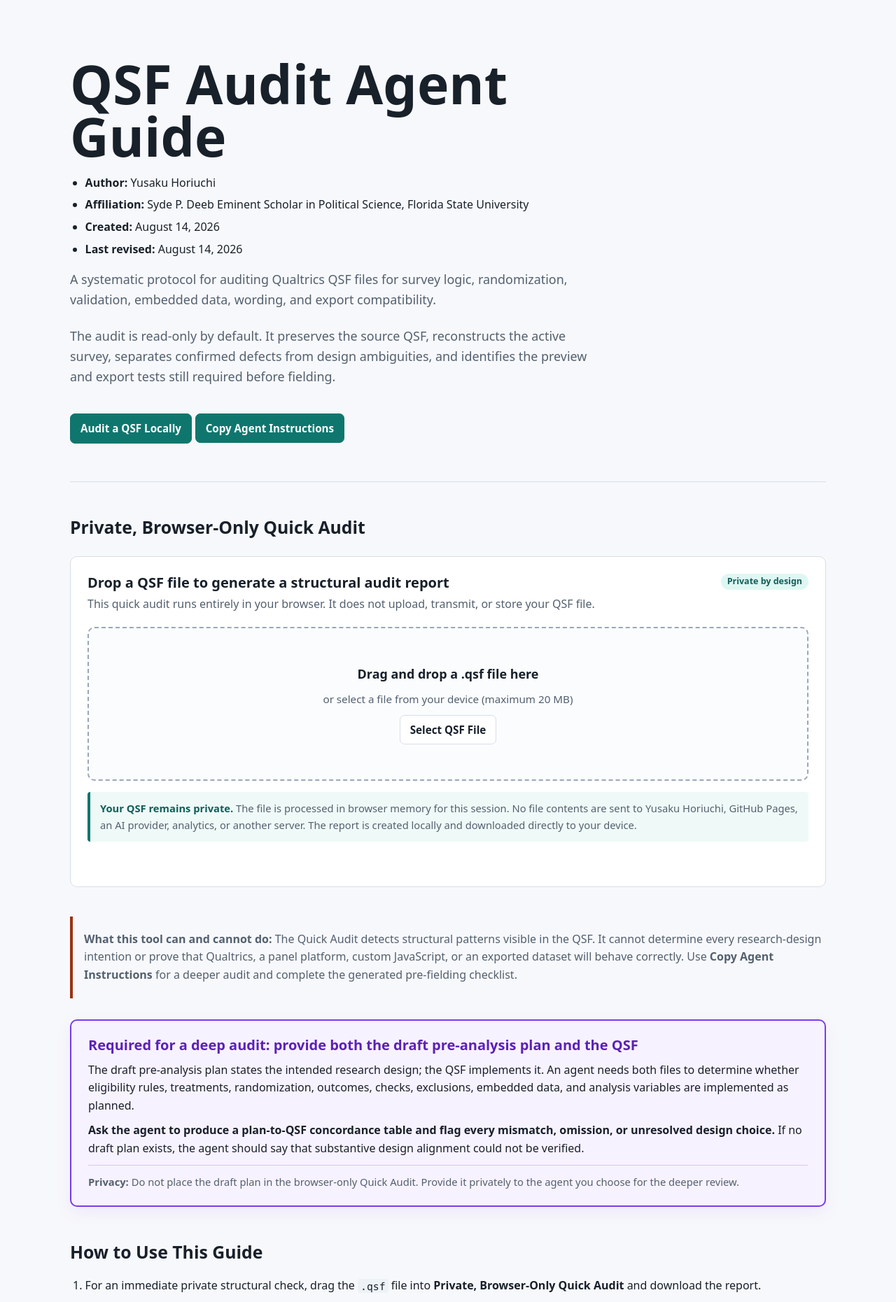
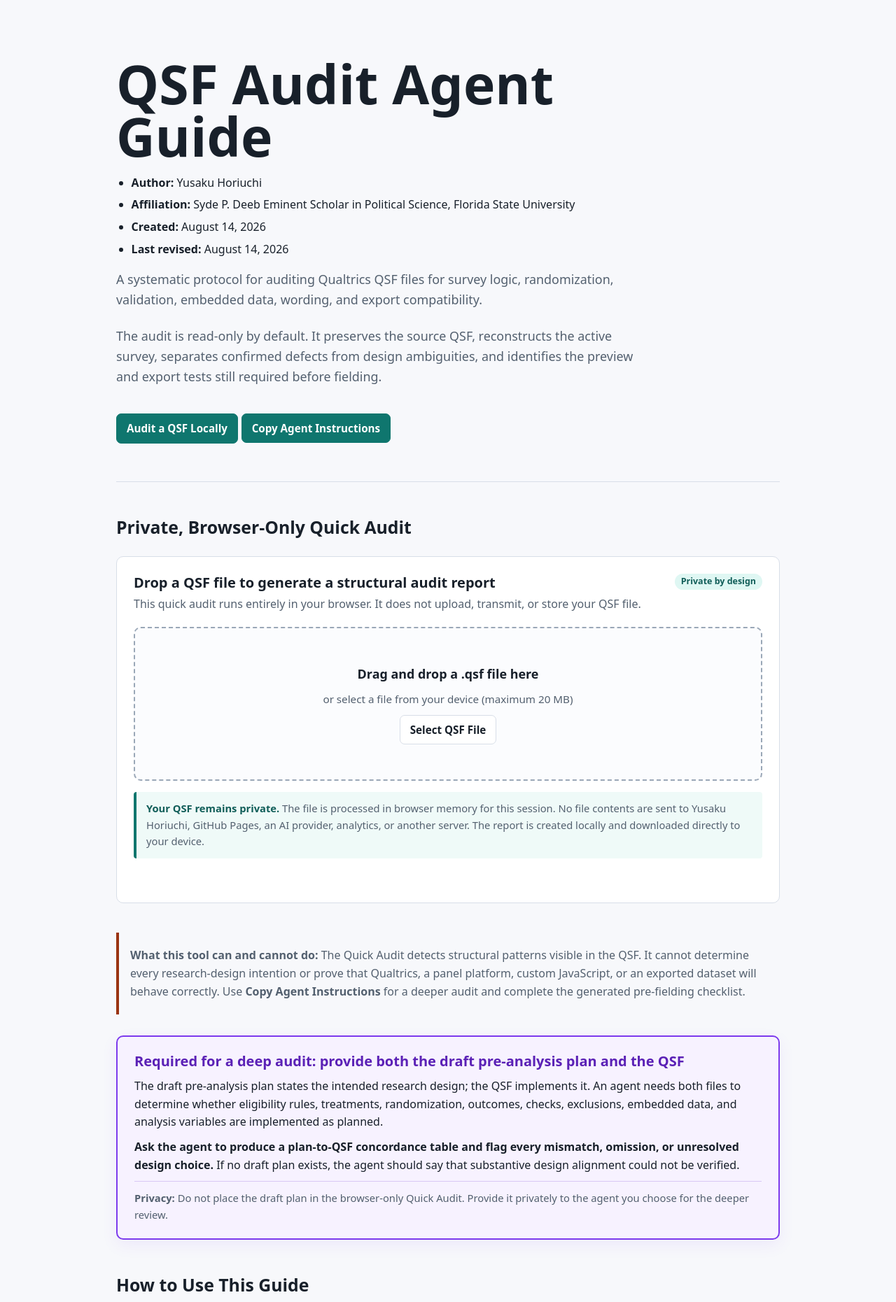
Before and after one commit to yhoriuchi/qsf-audit-agent-guide, a Jekyll site: the page built from index.md, in a window 1280 px wide. Shown: the top 1861 px of the page at 70% size. Built offline with Jekyll 4.4.1, drawn with Linux system fonts in a browser that asks for light colours.

Commit message:
Standardize guide content width

```diff
--- a/assets/site.css
+++ b/assets/site.css
@@ -31,7 +31,7 @@ a {
 }
 
 .page-shell {
-  width: min(1080px, calc(100% - 32px));
+  width: min(948px, calc(100% - 32px));
   margin: 0 auto;
   padding: 40px 0 64px;
 }
@@ -550,7 +550,7 @@ blockquote {
 
 @media (max-width: 760px) {
   .page-shell {
-    width: min(100% - 22px, 1080px);
+    width: min(100% - 22px, 948px);
     padding-top: 18px;
   }
 
```
